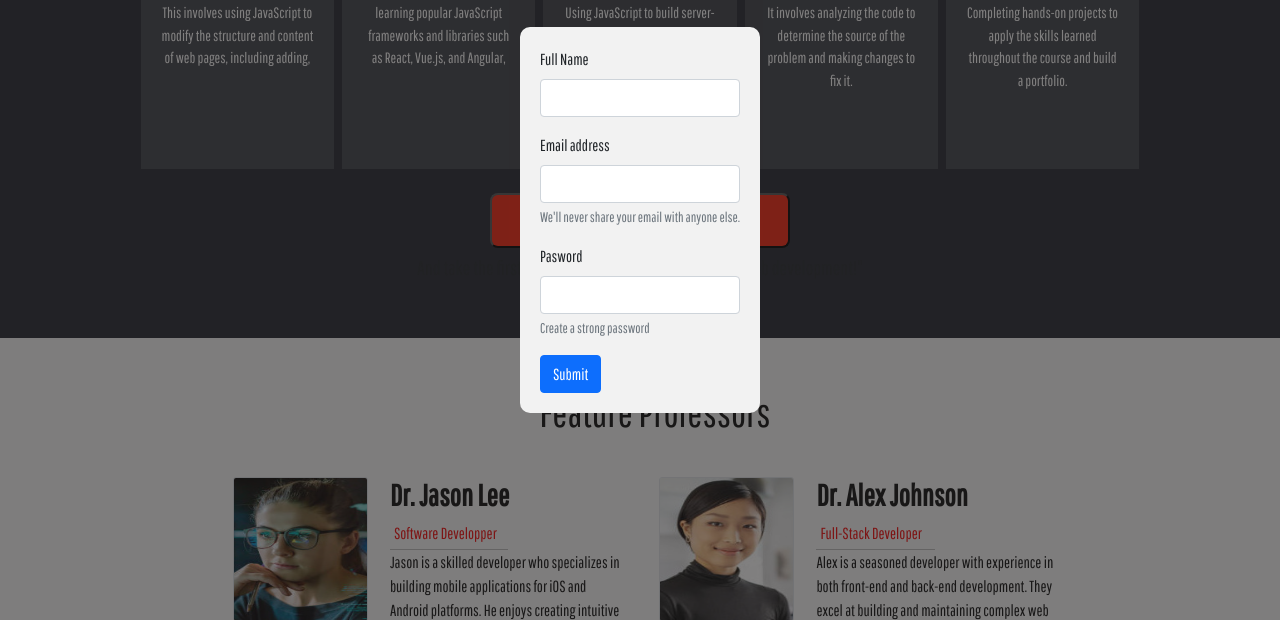
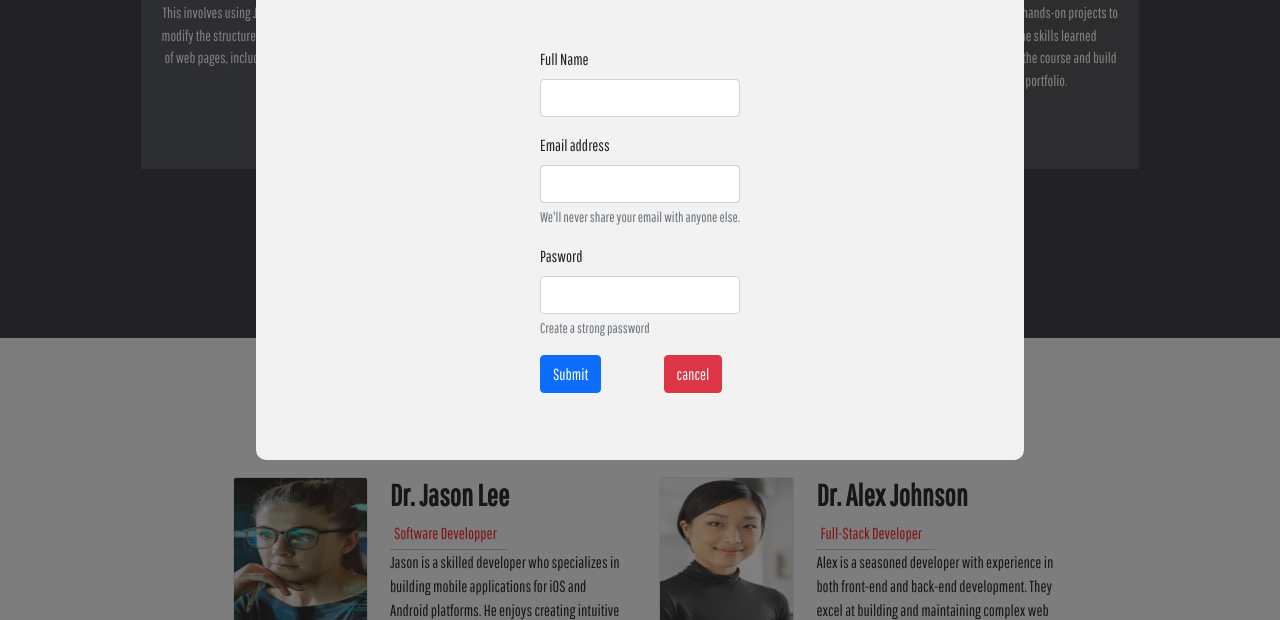
Before and after one commit to touredri/JS-Bootcamp, a website: page index.html in a window 1280 px wide. Both pictures are taken after a click on the button "Enroll now". Shown: the part 948-1568 px from the top of the page. Drawn offline with nearby package versions, Linux system fonts and the light colour scheme.

Commit message:
add button cancel

```diff
--- a/script.js
+++ b/script.js
@@ -3,10 +3,9 @@ const navLinksContainer = document.querySelector('.nav-links');
 const clo = document.querySelectorAll('.scroll');
 const toggleNav = () => {
   hamburgerToggler.classList.toggle('open');
-  const ariaToggle =
-    hamburgerToggler.getAttribute('aria-expanded') === 'true'
-      ? 'false'
-      : 'true';
+  const ariaToggle = hamburgerToggler.getAttribute('aria-expanded') === 'true'
+    ? 'false'
+    : 'true';
   hamburgerToggler.setAttribute('aria-expanded', ariaToggle);
   navLinksContainer.classList.toggle('open');
   if (ariaToggle === 'true') {
@@ -143,18 +142,20 @@ function popForm() {
             <input type="password" name="password" class="form-control" id="password" aria-describeby="pass">
             <div id="pass" class="form-text"> Create a strong password</div>
         </div>
-        <button type="submit" class="btn btn-primary">Submit</button>
+        <button type="submit" class="btn btn-primary mr-1">Submit</button>
+        <button type="button" class="btn btn-danger">cancel</button>
     </form>
     `;
   contai.appendChild(popform);
   document.body.appendChild(contai);
-  // console.log('hi');
-  // contai.addEventListener('click', () => {
-  //   document.body.removeChild(contai);
-  // });
-  // popform.addEventListener('click', () => {
-  //   document.body.appendChild(contai);
-  // });
+  const cancel = document.querySelector('.btn-danger');
+  cancel.addEventListener('click', () => {
+    contai.remove();
+  });
+  window.addEventListener('click', (e) => {
+    if (e.target === contai) {
+      contai.remove();
+    }
+  });
 }
-
 enrol.addEventListener('click', popForm);
--- a/style.css
+++ b/style.css
@@ -548,7 +548,10 @@ footer {
   left: 0;
   right: 0;
   bottom: 0;
+  width: 60%;
+  height: 60%;
 }
 
-form {
+.btn-danger {
+  margin-left: 30%;
 }
```
Also changed, not shown: index.html (+0 -12 lines).
